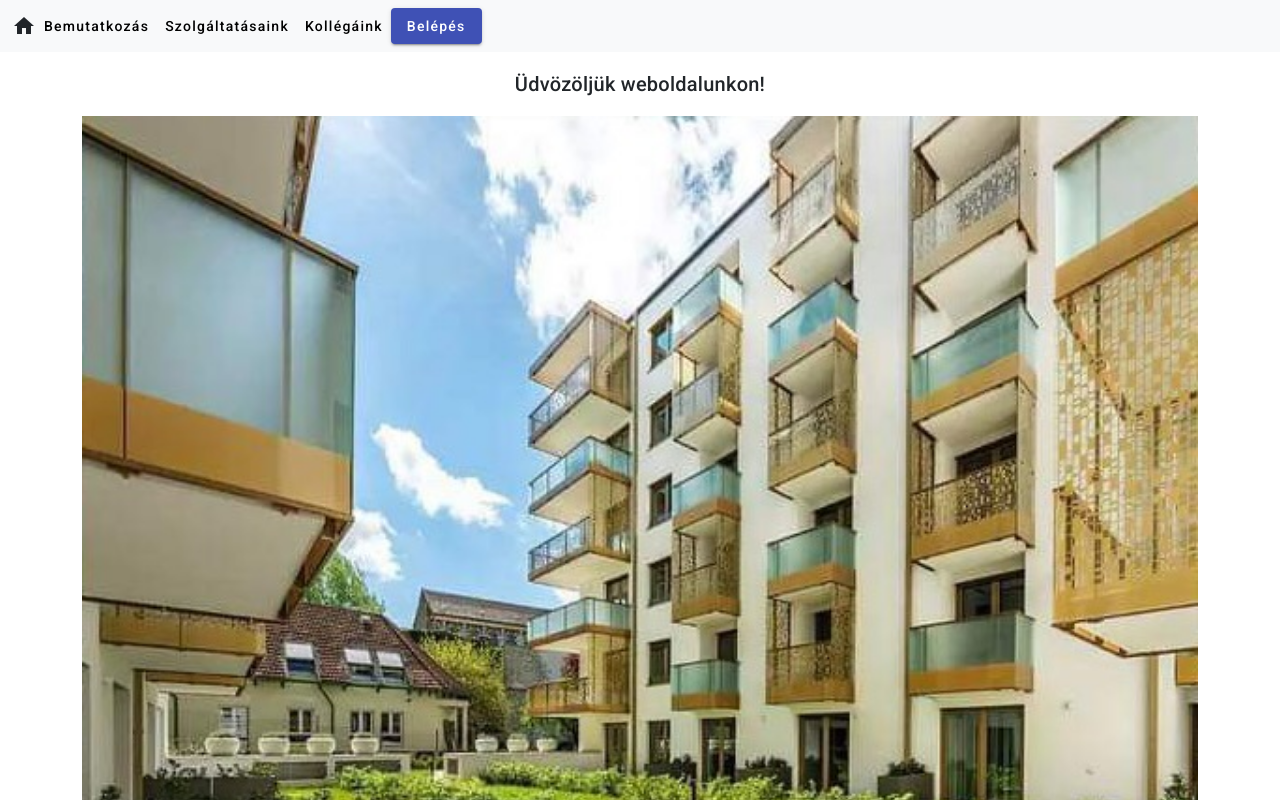
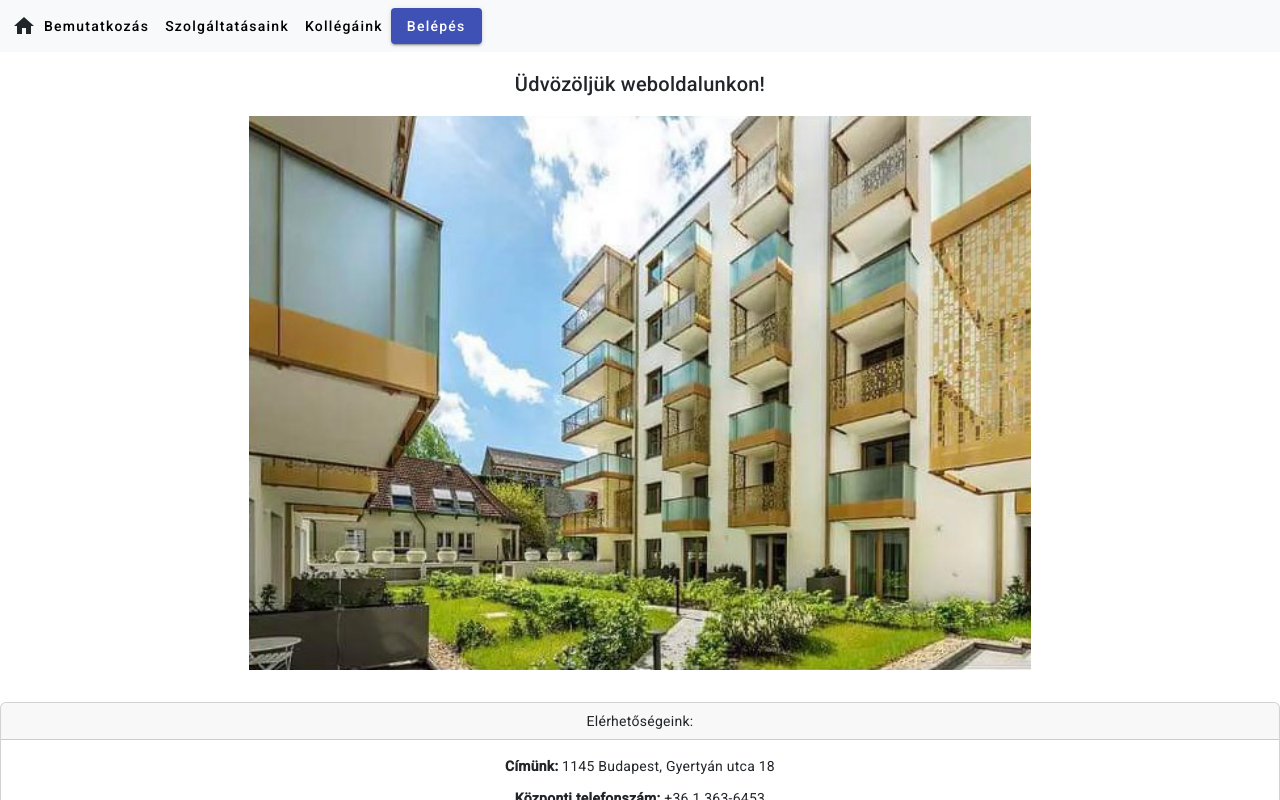
Before and after one commit to Tkaroly84/kozoskepviselet_angular, an Angular app: page / in a window 1280 px wide. Shown: the top 800 px of the page. Built offline with nearby package versions, Linux system fonts and the light colour scheme.

Commit message:
base added

```diff
--- a/src/app/basic/home/home.component.scss
+++ b/src/app/basic/home/home.component.scss
@@ -3,7 +3,9 @@
     text-align: center;
 }
 img{
-width: 100%;}
+width: 70%;
+height: 70%;
+}
 
 /* Médialeképesség: Kisebb készülékek (pl. mobiltelefonok) */
 @media only screen and (max-width: 768px) {
```
Also changed, not shown: src/app/service/base.service.ts (added, +9 -0 lines), 1 other file (tests, documents, lock files or other folders).
